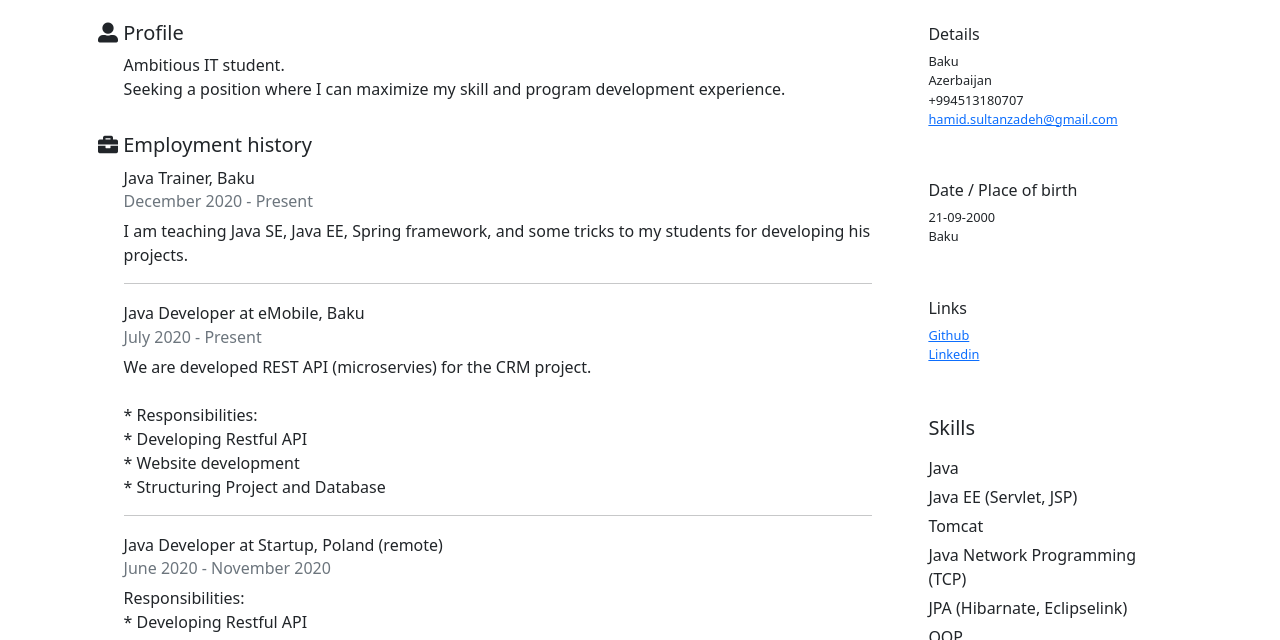
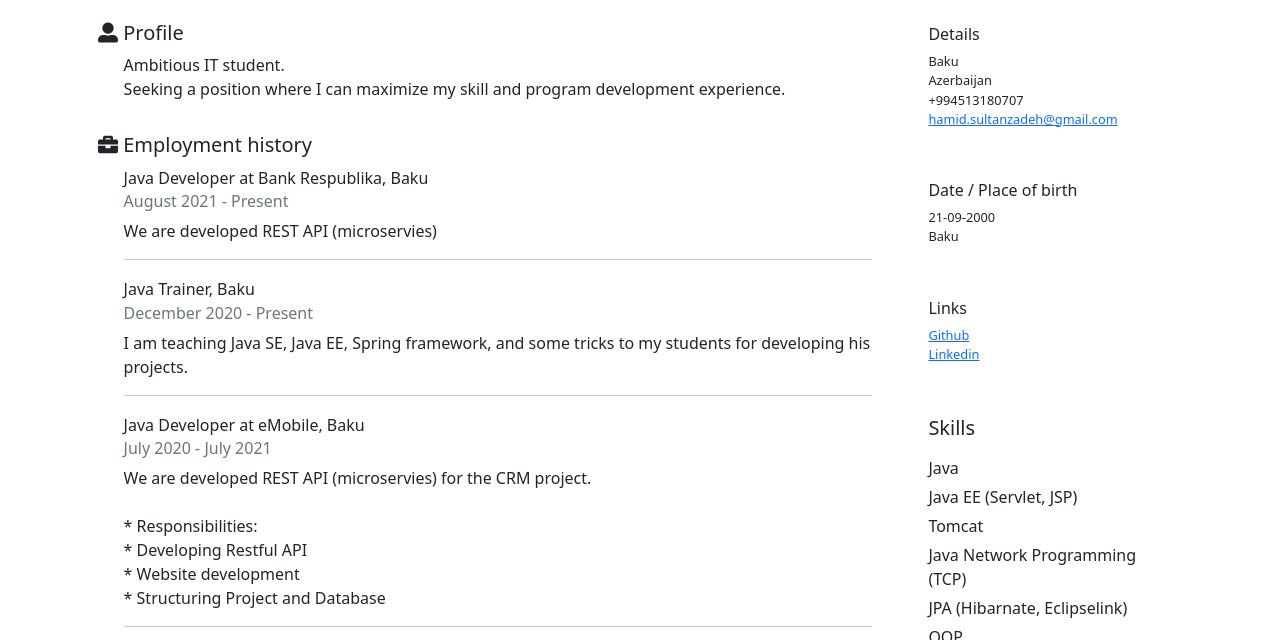
Before and after one commit to hamidsultanzadeh/hamidsultanzadeh.github.io, a plain HTML site: page index.html in a window 1280 px wide. Shown: the part 131-771 px from the top of the page. Drawn offline with nearby package versions, Linux system fonts and the light colour scheme.

Commit message:
add bank respublika

```diff
--- a/index.html
+++ b/index.html
@@ -103,7 +103,7 @@
                                     Java Developer at eMobile, Baku
                                 </h6>
                                 <h6 class="card-subtitle mb-2 text-muted">
-                                    July 2020 - Present
+                                    July 2020 - July 2021
                                 </h6>
                                 <p class="card-text">
                                     We are developed REST API (microservies) for the CRM project.<br>
@@ -125,6 +125,19 @@
                                 <p class="card-text">
                                     I am teaching Java SE, Java EE, Spring framework, and some tricks to my students for
                                     developing his projects.
+                                </p>
+                                <hr>
+                            </div>
+
+                            <div class="pt-1 bd-highlight" style="padding-left:1.6rem">
+                                <h6 class="card-title">
+                                    Java Developer at Bank Respublika, Baku
+                                </h6>
+                                <h6 class="card-subtitle mb-2 text-muted">
+                                    August 2021 - Present
+                                </h6>
+                                <p class="card-text">
+                                    We are developed REST API (microservies)
                                 </p>
                                 <hr>
                             </div>
```
